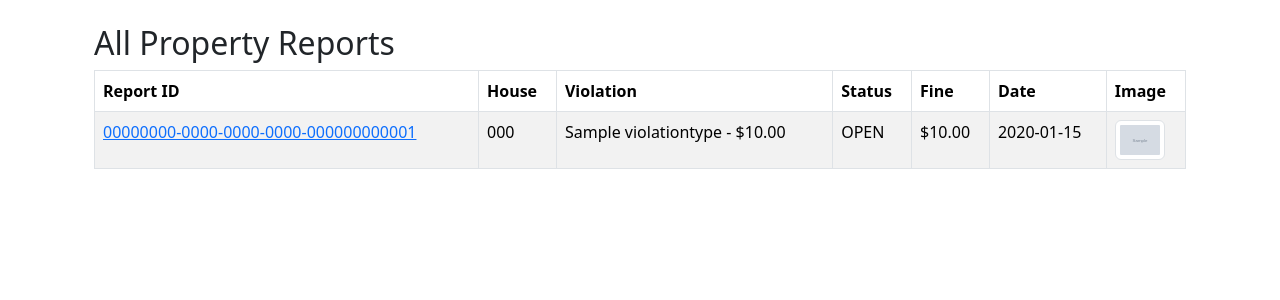
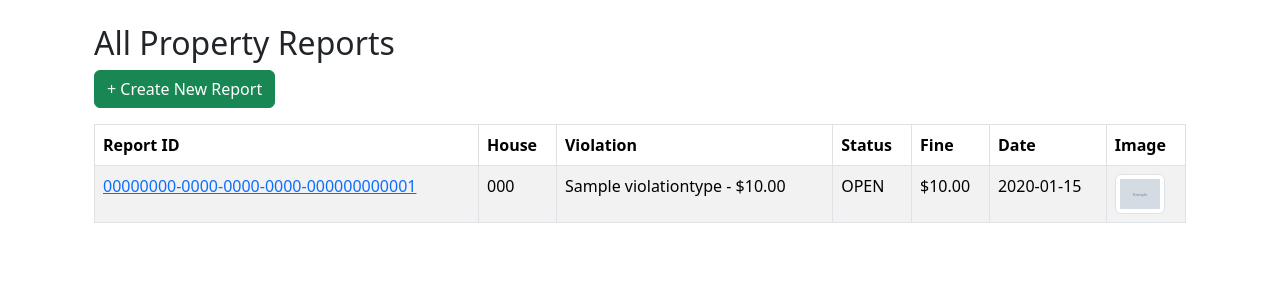
Before and after one commit to maxmarumbwa/arlington_estate_app, a Django app: page /reports/ in a window 1280 px wide. Shown: the part 56-356 px from the top of the page. Run offline with Django 5.2, Linux system fonts and the light colour scheme; a user stored in the database is signed in; tables that the repository leaves empty hold one stand-in row (values such as "Sample post"); grey boxes marked "Sample" are stand-in pictures.

```diff
--- a/templates/reporting/report_list.html
+++ b/templates/reporting/report_list.html
@@ -3,6 +3,10 @@
 {% block content %}
 <div class="container mt-4">
     <h2>All Property Reports</h2>
+
+<a href="{% url 'create_report' %}" class="btn btn-success mb-3">
+    + Create New Report
+</a>
 
     <table class="table table-striped table-bordered table-responsive">
         <thead>
```
Also changed, not shown: templates/reporting/create_report.html (renamed from templates/reporting/report_form.html).
